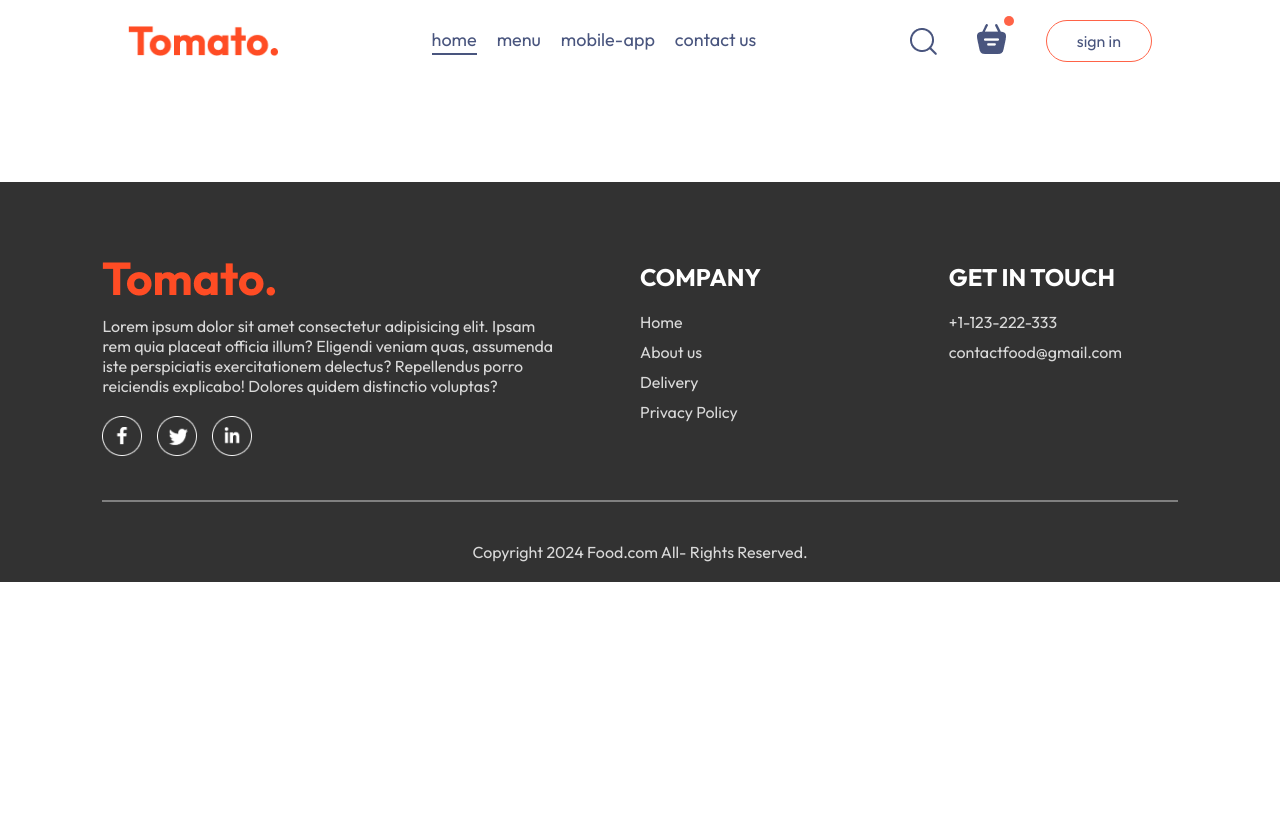
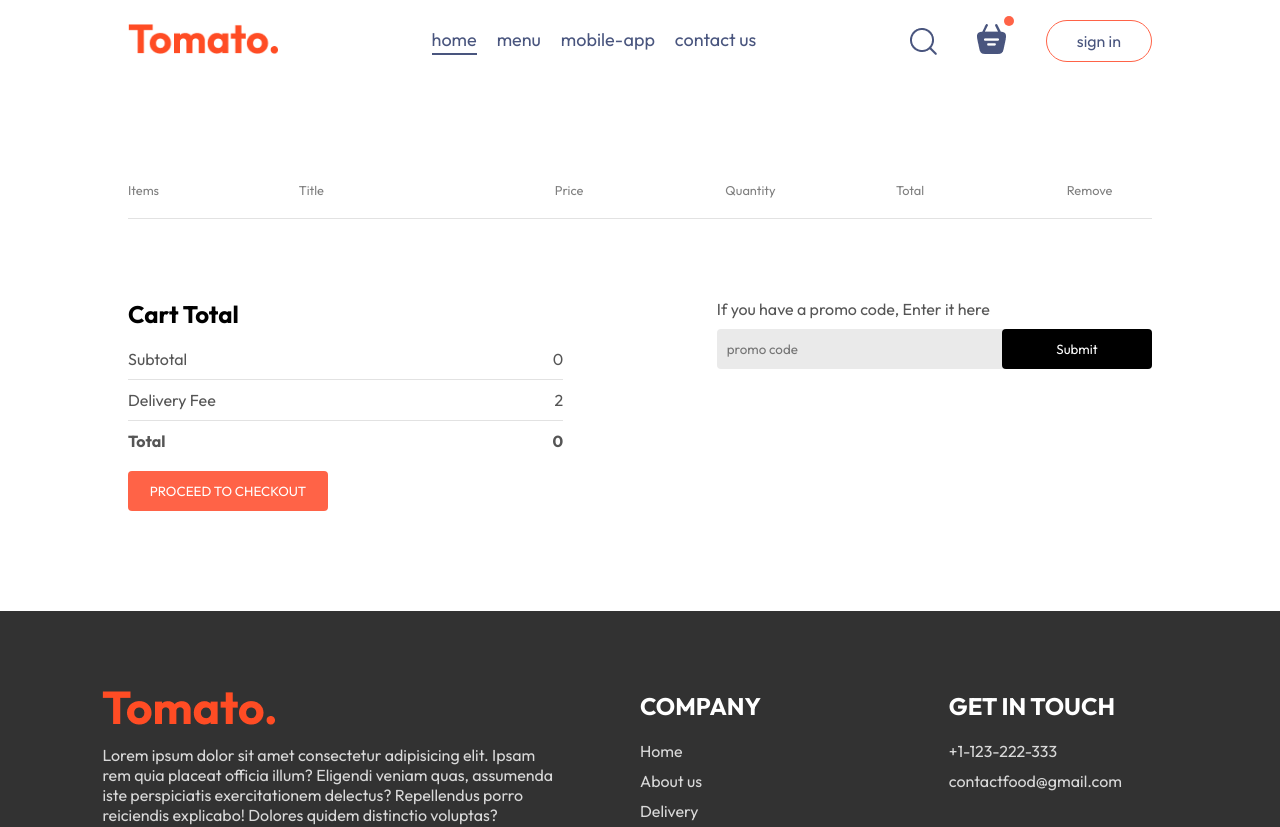
Before and after one commit to ThakurSadguru/Food-Delivery, a React (Vite) app: page /cart in a window 1280 px wide. Shown: the top 827 px of the page. Before the commit the page ends 800 px from the top, so only its background shows below. Built offline with nearby package versions, Linux system fonts and the light colour scheme.

Commit message:
cart completed

```diff
--- a/src/components/Navbar/Navbar.jsx
+++ b/src/components/Navbar/Navbar.jsx
@@ -8,7 +8,7 @@ const Navbar = ({setShowLogin}) => {
 
   return (
     <div className='navbar'>
-     <img src={assets.logo} alt="" className="logo" />
+     <Link to='/'><img src={assets.logo} alt="" className="logo" /></Link>
      <ul className="navbar-menu">
 
      <Link to='/' onClick= {()=> setMenu("home")}className={menu === "home"?"active":""}>home</Link>
@@ -19,7 +19,7 @@ const Navbar = ({setShowLogin}) => {
      <div className="navbar-right">
       <img src={assets.search_icon} alt=""/>
       <div className="navbar-search-icon">
-        <img src={assets.basket_icon} alt=""/>
+        <Link to='/cart'><img src={assets.basket_icon} alt=""/></Link>
         <div className="dot"></div>
       </div>
       <button onClick={()=>setShowLogin(true)}>sign in</button>
--- a/src/pages/Cart/Cart.css
+++ b/src/pages/Cart/Cart.css
@@ -0,0 +1,101 @@
+.cart{
+  margin-top: 100px;
+}
+.cart-items-title{
+  display: grid;
+  grid-template-columns: 1fr 1.5fr 1fr 1fr 1fr 0.5fr;
+  align-items: center;
+  color: grey;
+  font-size: max(1vw,12px);
+}
+.cart-items-item{
+  margin: 10px 0px;
+  color: black;
+}
+.cart-items-item img{
+  width: 50px;
+}
+.cart hr{
+  height: 1px;
+  background-color: #e2e2e2;
+  border: none;
+}
+
+.cart-items-item .cross{
+  cursor: pointer;
+}
+
+.cart-bottom{
+  margin-top: 80px;
+  display: flex;
+  justify-content: space-between;
+  gap: max(12vw,20px);
+}
+
+.cart-total{
+  flex: 1;
+  display: flex;
+  flex-direction: column;
+  gap: 20px;
+}
+.cart-total-details{
+  display: flex;
+  justify-content: space-between;
+  color: #555;
+}
+
+.cart-total hr{
+  margin: 10px 0px;
+}
+
+.cart-total button{
+  border: none;
+  color: white;
+  background-color: tomato;
+  width: max(15vw,200px);
+  padding: 12px 0px;
+  border-radius: 4px;
+  cursor: pointer;
+}
+
+.cart-promocode{
+  flex: 1;
+}
+
+.cart-promocode p{
+  color: #555;
+}
+
+.cart-promocode-input{
+  margin-top: 10px;
+  display: flex;
+  justify-content: space-between;
+  align-items: center;
+  background-color: #eaeaea;
+  border-radius: 4px;
+}
+
+.cart-promocode-input input{
+  background: transparent;
+  border: none;
+  outline: none;
+  padding-left: 10px;
+}
+
+.cart-promocode-input button{
+  width: max(10vw,150px);
+  padding: 12px 5px;
+  background-color: black;
+  border: none;
+  color: white;
+  border-radius: 4px;
+}
+
+@media (max-width:750px){
+  .cart-bottom{
+    flex-direction: column-reverse;
+  }
+  .cart-promocode{
+    justify-content: start;
+  }
+}
--- a/src/pages/Cart/Cart.jsx
+++ b/src/pages/Cart/Cart.jsx
@@ -1,9 +1,72 @@
 import React from 'react'
 import './Cart.css'
-const Cart = () => {
+import { useContext } from 'react'
+import { StoreContext } from '../../Context/StoreContext'
+const Cart = () =>{
+  const{cartItems,food_list,removeFromCart}=useContext(StoreContext);
   return (
-    <div>
+    <div className='cart'>
+       <div className="cart-items">
+        <div className="cart-items-title">
+          <p>Items</p>
+          <p>Title</p>
+          <p>Price</p>
+          <p>Quantity</p>
+          <p>Total</p>
+          <p>Remove</p>
+        </div>
+        <br />
+        <hr />
+        {food_list.map((item,index)=>{
+          if(cartItems[item._id]>0){
+            return(
+              <div>
+              <div className="cart-items-title cart-items-item">
+                <img src={item.image} alt=''/>
+                <p>{item.name}</p>
+                <p>${item.price}</p>
+                <p>{cartItems[item._id]}</p>
+                <p>${item.price*cartItems[item._id]}</p>
+                <p onClick={()=>removeFromCart(item._id)} className='cross'>X</p>
+              </div>
+              <hr/>
+              </div>
+            )
+          }
+        })}
+        </div>
 
+        <div className="cart-bottom">
+          <div className="cart-total">
+            <h2>Cart Total</h2>
+            <div>
+              <div className="cart-total-details">
+                <p>Subtotal</p>
+                <p>{0}</p>
+              </div>
+              <hr />
+              <div className="cart-total-details">
+                <p>Delivery Fee</p>
+                <p>{2}</p>
+              </div>
+              <hr />
+              <div className="cart-total-details">
+              <b>Total</b>
+              <b>{0}</b>
+              </div>
+            </div>
+            <button>PROCEED TO CHECKOUT</button>
+            </div>
+            <div className="cart-promocode">
+              <div>
+                <p>If you have a promo code, Enter it here</p>
+                <div className="cart-promocode-input">
+                  <input type="text" placeholder='promo code' />
+                  <button>Submit</button>
+                </div>
+              </div>
+            </div>
+            </div>
     </div>
   )
 }
```
